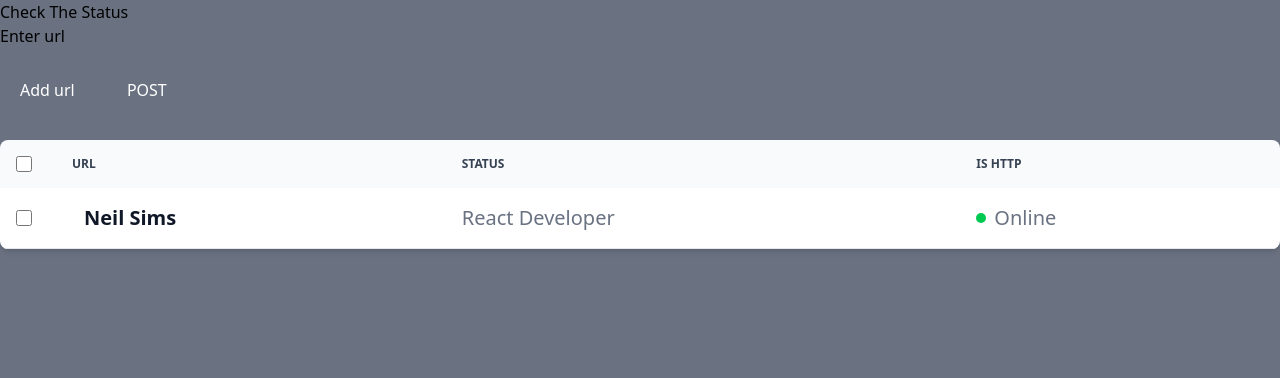
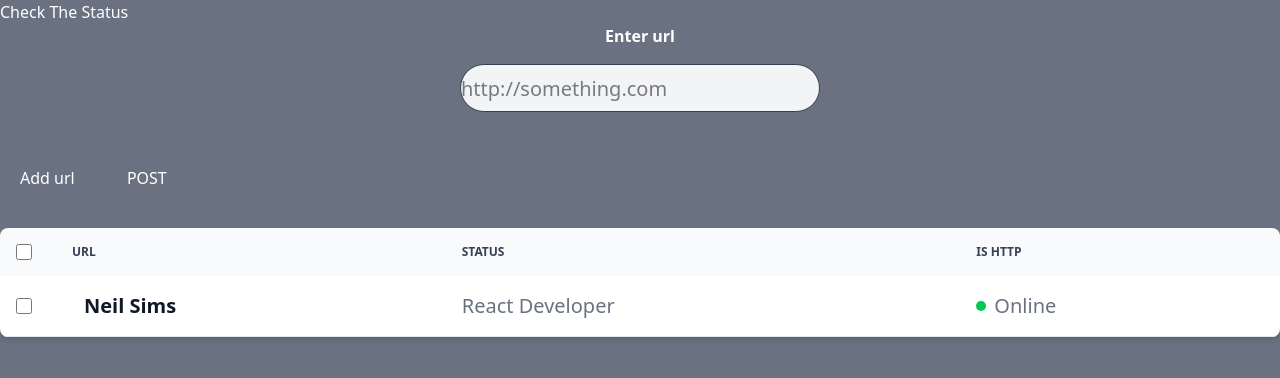
Before and after one commit to robo27918/url-status-checker, a website: page public/index.html in a window 1280 px wide. Drawn offline with nearby package versions, Linux system fonts and the light colour scheme.

Commit message:
add input styling

```diff
--- a/api/check-urls.ts
+++ b/api/check-urls.ts
@@ -7,6 +7,7 @@
 */
 
 import http from "http";
+import https from "node:https"
 import { VercelRequest, VercelResponse } from "@vercel/node";
 
 interface UrlStatus {
--- a/public/index.html
+++ b/public/index.html
@@ -6,12 +6,16 @@
     <title>URL status checker</title>
 </head>
 <body class="bg-gray-500">
-    <h1>Check The Status</h1>
+    <h1 class="text-white">Check The Status</h1>
     <div class="container  flex flex-col gap-5 w-full">
-        <form action="" id="urlFroms">
-            <label for="url">Enter url</label>
-            <input type="text">
-        </form>
+        <div class="mb-6 flex flex-col gap-2 justify-center items-center">
+            <label for="url" class="text-white block mb-2 font-semibold">Enter url</label>
+            <input class="border text-xl border-gray-700 rounded-full bg-gray-100 w-90 h-12 block"type="text" id="url-1"
+            placeholder="http://something.com"
+            >
+        </div>
+
+
 
         <div class="button-container">
             <button type="button" class="button text-white font-medium rounded-lg me-2 mb-2 px-5 py-2.5 bg-gray-500 focus:ring-4 focus:ring-gray-300" id="addInputbtn">Add url</button>
```
Also changed, not shown: todo.md (+4 -0 lines).
